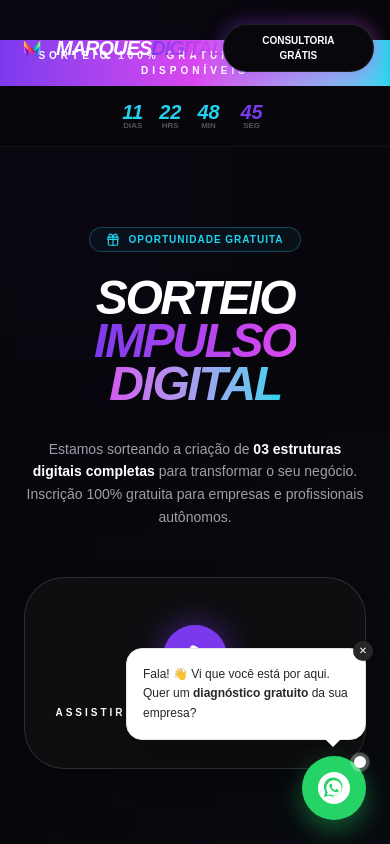
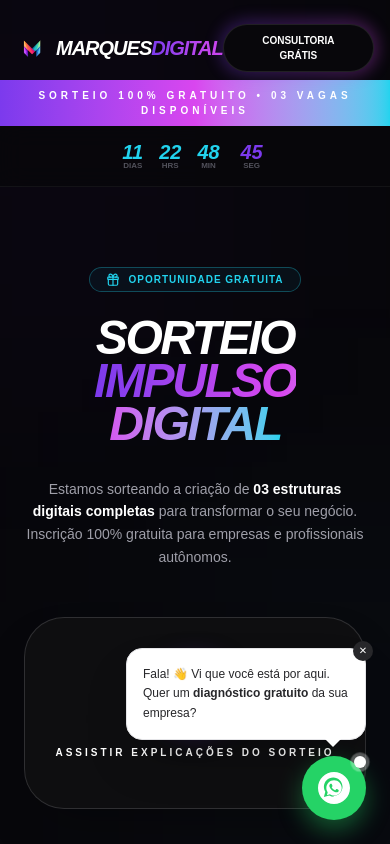
Before and after one commit to LeonardoSalees/marques-digital, a Next.js app: page /sorteio in a window 390 px wide. Shown: the top 844 px of the page. Built offline with nearby package versions, Linux system fonts and the light colour scheme.

Commit message:
desig: adjust at banner to mobile device

```diff
--- a/src/app/sorteio/page.tsx
+++ b/src/app/sorteio/page.tsx
@@ -64,7 +64,7 @@
 
       <div className="relative z-10">
         {/* Banner de Sorteio Gratuito */}
-        <div className="bg-gradient-to-r from-brand-purple via-brand-magenta to-brand-cyan py-2 text-center">
+        <div className="bg-gradient-to-r from-brand-purple via-brand-magenta to-brand-cyan py-2 mt-20 text-center">
           <p className="text-[10px] font-black uppercase tracking-[0.4em] text-white">
             SORTEIO 100% GRATUITO • 03 VAGAS DISPONÍVEIS
           </p>
```
